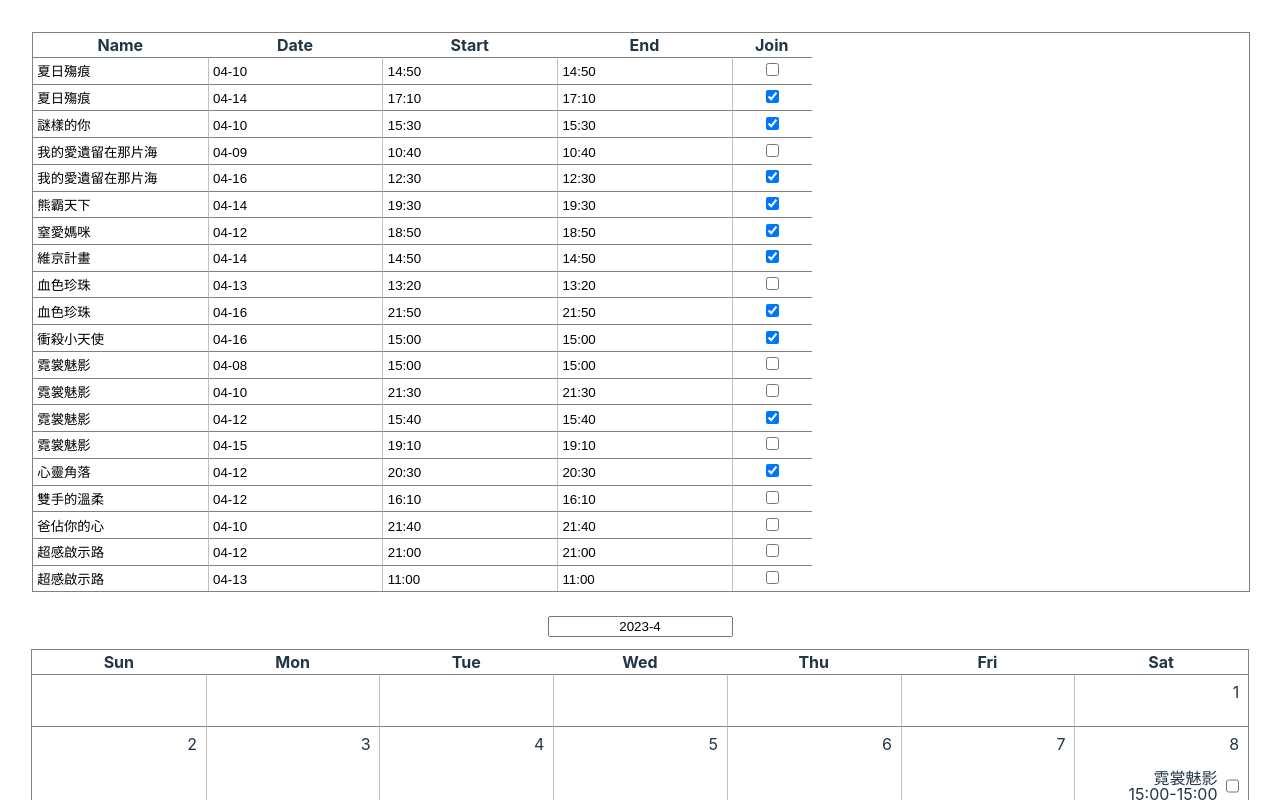
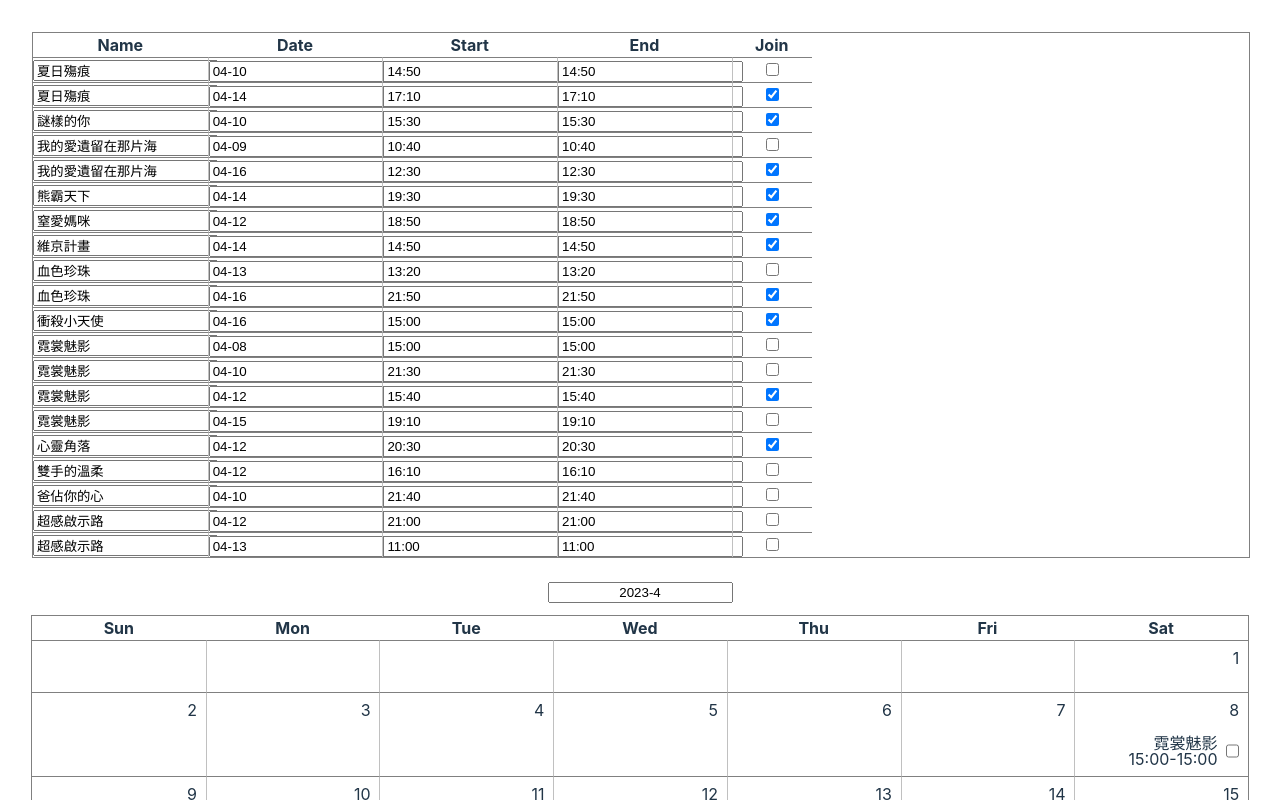
Before and after one commit to nepikn/schedule-film-fest, a React (Vite) app: page / in a window 1280 px wide. Shown: the top 800 px of the page. Built offline with nearby package versions, Linux system fonts and the light colour scheme.

Commit message:
add input name

```diff
--- a/src/App.tsx
+++ b/src/App.tsx
@@ -103,10 +103,22 @@ function App() {
     rowData.map((row) => new FilmInfo(...(row as [string])))
   );
 
+  function handleTableChange(e: React.FormEvent<HTMLDivElement>) {
+    if (!(e.target instanceof HTMLElement) || !e.target.closest("li[data-id]"))
+      return;
+
+    const nextFilmInfos = filmInfos.slice();
+    const index = filmInfos.findIndex(
+      (info) => info.id == e.target.closest("li[data-id]").dataset.id
+    );
+    nextFilmInfos[index][e.target.name] = e.target.value;
+    setFilmInfos(nextFilmInfos);
+  }
+
   return (
     <main>
       <div>
-        <Table filmInfos={filmInfos} />
+        <Table filmInfos={filmInfos} handleChange={handleTableChange} />
       </div>
       <div>
         <Calendar filmInfos={filmInfos} />
--- a/src/Table.tsx
+++ b/src/Table.tsx
@@ -3,7 +3,13 @@ import { FilmInfo } from "./App";
 // import { v4 as uuidv4 } from "uuid";
 import "./Table.css";
 
-export default function Table({ filmInfos }: { filmInfos: FilmInfo[] }) {
+export default function Table({
+  filmInfos,
+  handleChange,
+}: {
+  filmInfos: FilmInfo[];
+  handleChange: (e: React.FormEvent<HTMLDivElement>) => void;
+}) {
   const titles: (keyof FilmInfo)[] = ["name", "date", "start", "end", "join"];
   const rows = filmInfos.map((filmInfo) => {
     return (
@@ -21,29 +27,8 @@ export default function Table({ filmInfos }: { filmInfos: FilmInfo[] }) {
     );
   });
 
-  function handleChange(e: React.FormEvent<HTMLDivElement>) {
-    if (!(e.target instanceof HTMLElement) || !e.target.closest("li[data-id]"))
-      return;
-
-    const nextFilmInfos = filmInfos.slice();
-    const index = filmInfos.findIndex(
-      (info) => info.id == e.target.closest("li[data-id]").dataset.id
-    );
-    nextFilmInfos[index][e.target.closest("li")!.title] = e.target.value;
-    setFilmInfos(nextFilmInfos);
-
-    console.log(
-      e.target.closest("li")!.title,
-      Object.assign(
-        { ...nextFilmInfos[index] },
-        {
-          [e.target.closest("li")!.title]: e.target.value,
-        }
-      )
-    );
-  }
-
   return (
+    <form action="">
       <ul className="table info grid">
         <li className="row">
           <ul className="grid row">
@@ -54,16 +39,22 @@ export default function Table({ filmInfos }: { filmInfos: FilmInfo[] }) {
         </li>
         {rows}
       </ul>
+    </form>
   );
 }
 
 function Cell({ title, info, handleChange }) {
   return (
-    <li key={title} title={title} className="cell">
+    <li key={title} className="cell">
       {title != "join" ? (
-        <input type="text" value={info} onChange={handleChange} />
+        <input type="text" value={info} name={title} onChange={handleChange} />
       ) : (
-        <input type="checkbox" checked={info} onChange={handleChange} />
+        <input
+          type="checkbox"
+          checked={info}
+          name={title}
+          onChange={handleChange}
+        />
       )}
     </li>
   );
```
Lines whose indentation alone changed are shown as unchanged.
